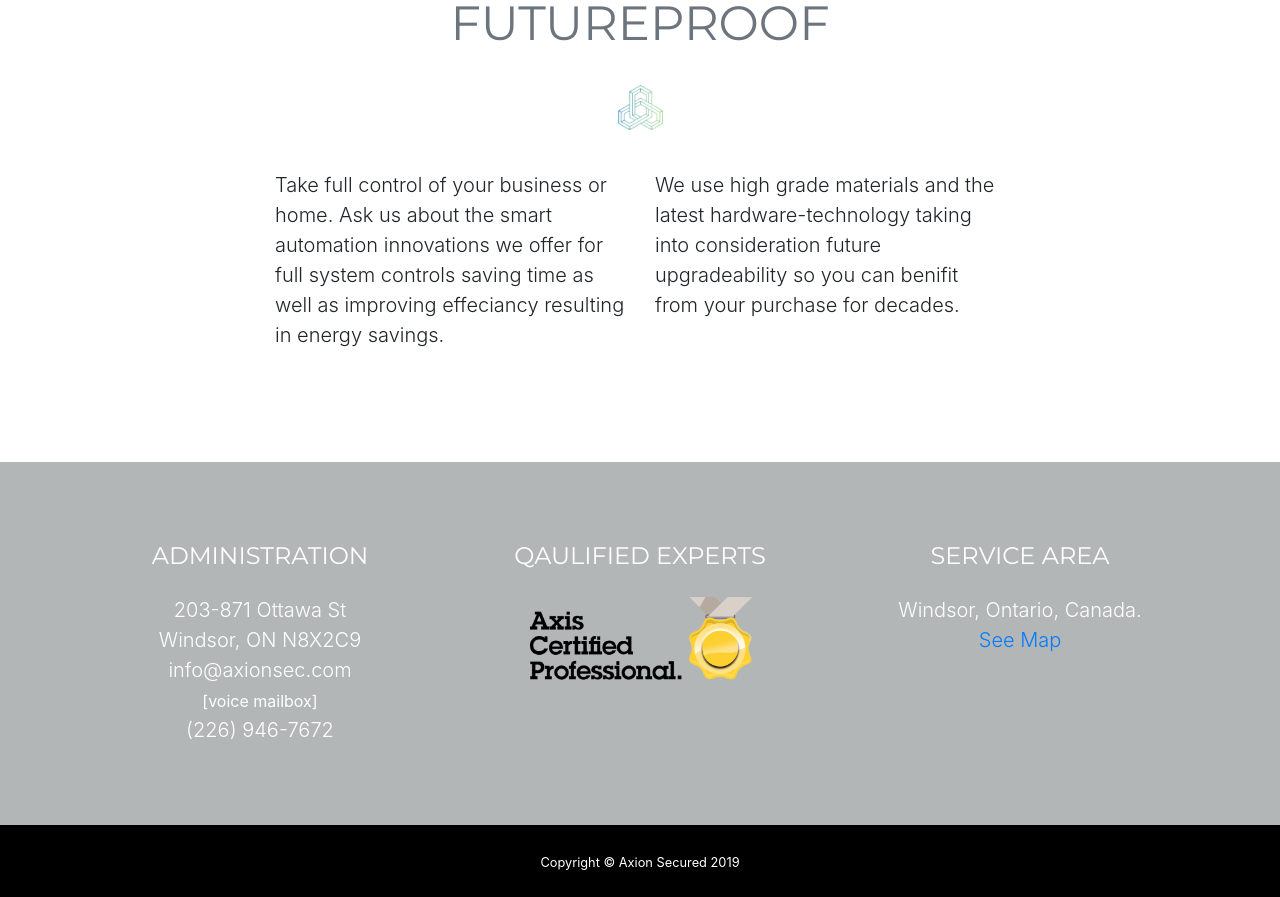
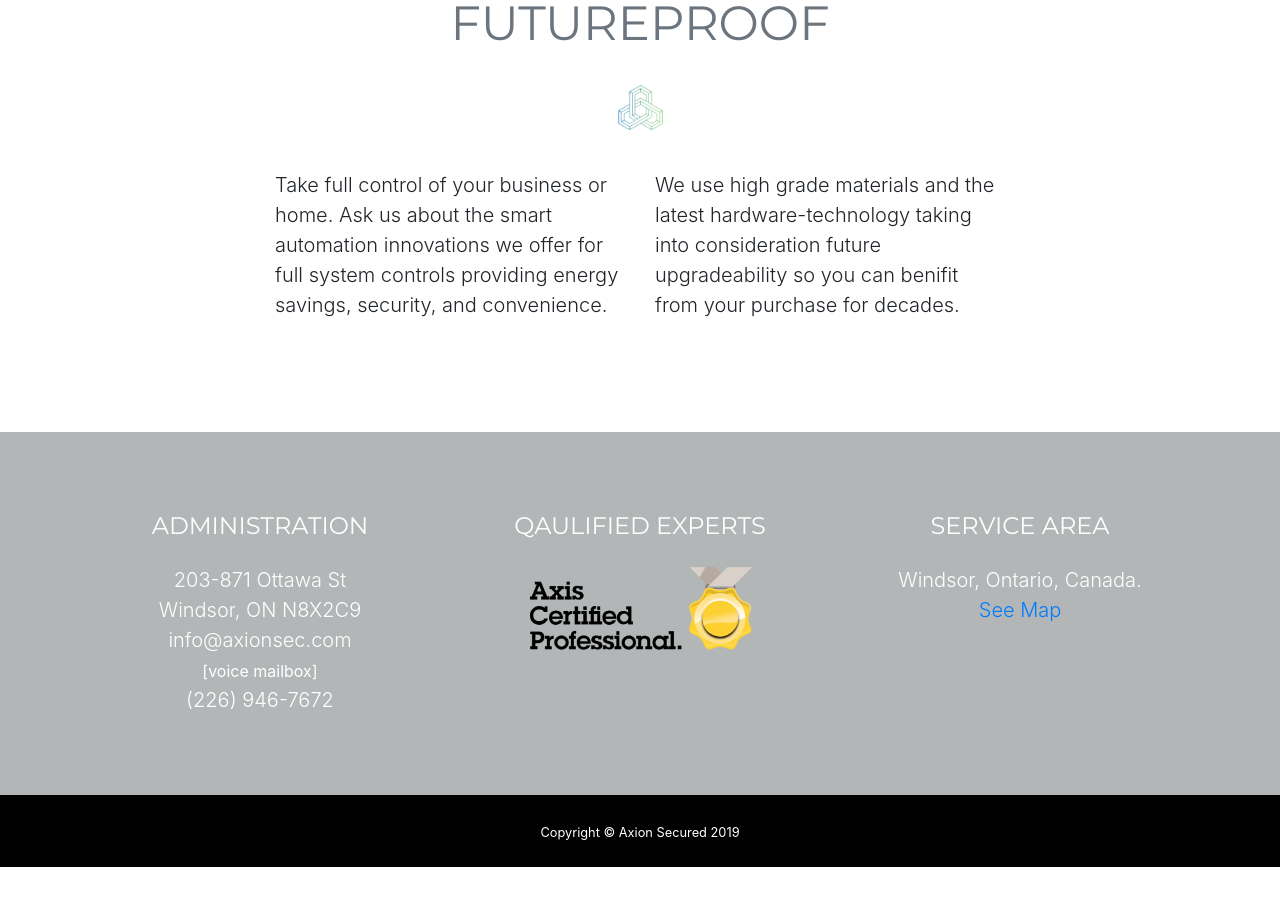
Before and after one commit to TheHezze/axion1, a website with bundled scripts: page index.html in a window 1280 px wide. Shown: the part 2221-3118 px from the top of the page. After the commit the page ends 3088 px from the top, so only its background shows below. Built offline with nearby package versions, Linux system fonts and the light colour scheme; files whose address does not match are found by name.

Commit message:
Update index.html

```diff
--- a/index.html
+++ b/index.html
@@ -190,7 +190,7 @@
       <h2 class="text-center text-uppercase text-secondary mb-0">Futureproof<br><br><img src="img/ax0.png" class="img-fluid" width=45px><br><br></h2>
       <div class="row">
         <div class="col-lg-4 ml-auto">
-          <p class="lead">Take full control of your business or home. Ask us about the smart automation innovations we offer for full system controls saving time as well as improving effeciancy resulting in energy savings.</p>
+          <p class="lead">Take full control of your business or home. Ask us about the smart automation innovations we offer for full system controls providing energy savings, security, and convenience.</p>
         </div>
         <div class="col-lg-4 mr-auto">
           <p class="lead">We use high grade materials and the latest hardware-technology taking into consideration future upgradeability so you can benifit from your purchase for decades.</p>
```
